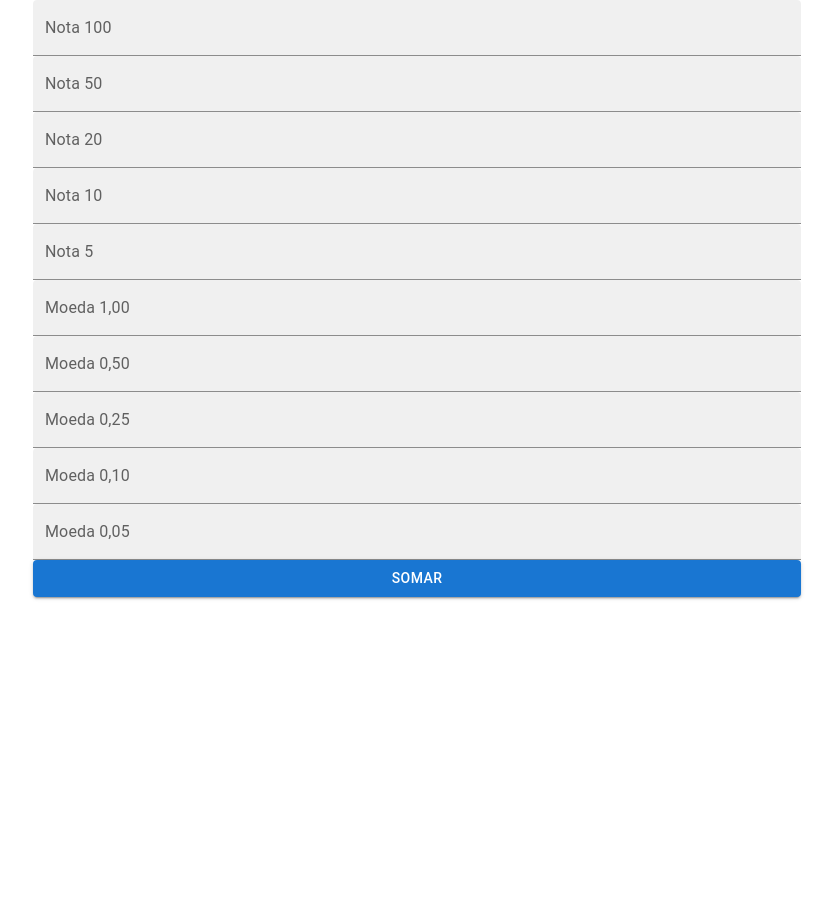
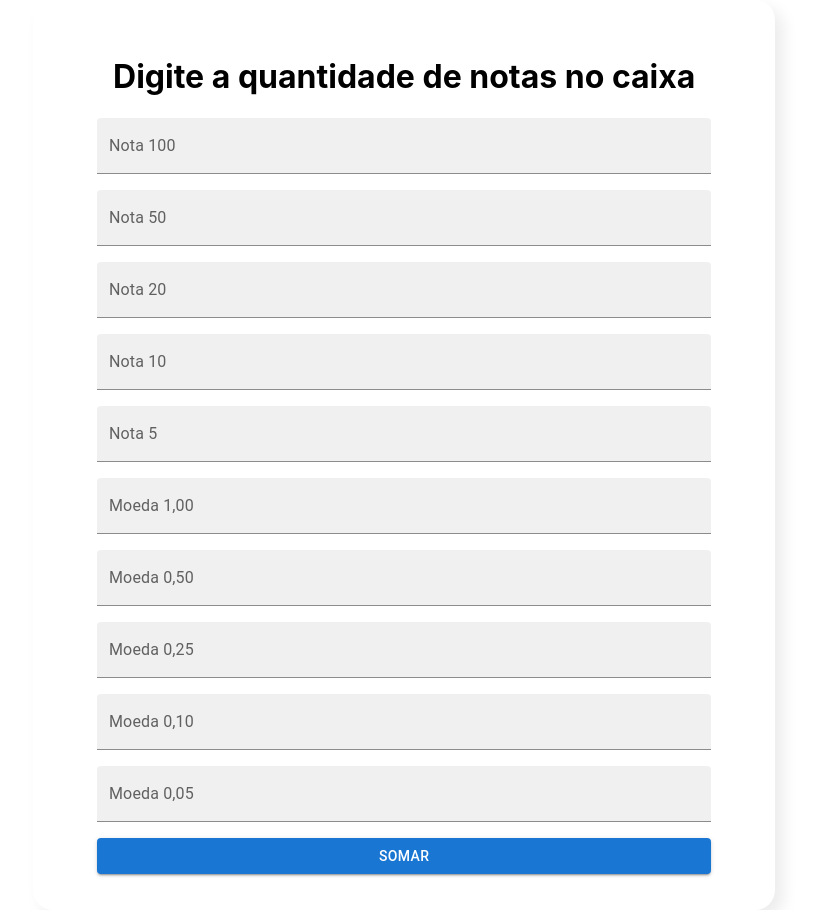
Before and after one commit to MesopotamiaAlpha/fechamento-de-caixa, a React (Create React App) app: page / in a window 1280 px wide. Shown: the whole page, without its empty margins (223-1056 px from the left). Before the commit the page ends 800 px from the top, so only its background shows below. Built offline with nearby package versions, Linux system fonts and the light colour scheme.

Commit message:
Separação por componentes

```diff
--- a/src/App.js
+++ b/src/App.js
@@ -1,21 +1,11 @@
-import { TextField,Button } from "@mui/material";
 import './css/App.css';
+import './components/blocoValores/valores'
+import Blocovalores from './components/blocoValores/valores';
 
 function App() {
   return (
     <div className="App">
-      <TextField className="campoTexto" id="filled-basic" label="Nota 100" variant="filled" />
-      <TextField className="campoTexto" id="filled-basic" label="Nota 50" variant="filled" />
-      <TextField className="campoTexto" id="filled-basic" label="Nota 20" variant="filled" />
-      <TextField className="campoTexto" id="filled-basic" label="Nota 10" variant="filled" />
-      <TextField className="campoTexto" id="filled-basic" label="Nota 5" variant="filled" />
-      <TextField className="campoTexto" id="filled-basic" label="Moeda 1,00" variant="filled" />
-      <TextField className="campoTexto" id="filled-basic" label="Moeda 0,50" variant="filled" />
-      <TextField className="campoTexto" id="filled-basic" label="Moeda 0,25" variant="filled" />
-      <TextField className="campoTexto" id="filled-basic" label="Moeda 0,10" variant="filled" />
-      <TextField className="campoTexto" id="filled-basic" label="Moeda 0,05" variant="filled" />
-
-      <Button variant="contained">Somar</Button>
+      <Blocovalores />
 
     </div>
   );
--- /dev/null
+++ b/src/components/blocoValores/valores.css
@@ -0,0 +1,12 @@
+.bloco{
+    display: flex;
+    flex-direction: column;
+    max-width: 80%;
+    border-radius: 20px;
+    padding: 36px 64px;
+    box-shadow: 8px 8px 16px rgba(0, 0 ,0, 0.08);
+}
+
+.titulo{
+    text-align: center;
+}
--- /dev/null
+++ b/src/components/blocoValores/valores.js
@@ -0,0 +1,29 @@
+import React from "react";
+import { TextField,Button } from "@mui/material";
+import './valores.css';
+
+const Blocovalores = () => {
+
+    return (
+        <>
+        <div className="bloco">
+            <h1 className="titulo">Digite a quantidade de notas no caixa</h1>
+        <TextField className="campoTexto" id="filled-basic" label="Nota 100" variant="filled" type="number"  sx={{ mb: 2 }}/>
+        <TextField className="campoTexto" id="filled-basic" label="Nota 50" variant="filled" type="number" sx={{ mb: 2 }}/>
+        <TextField className="campoTexto" id="filled-basic" label="Nota 20" variant="filled" type="number" sx={{ mb: 2 }}/>
+        <TextField className="campoTexto" id="filled-basic" label="Nota 10" variant="filled" type="number" sx={{ mb: 2 }}/>
+        <TextField className="campoTexto" id="filled-basic" label="Nota 5" variant="filled" type="number" sx={{ mb: 2 }}/>
+        <TextField className="campoTexto" id="filled-basic" label="Moeda 1,00" variant="filled" type="number" sx={{ mb: 2 }}/>
+        <TextField className="campoTexto" id="filled-basic" label="Moeda 0,50" variant="filled" type="number" sx={{ mb: 2 }}/>
+        <TextField className="campoTexto" id="filled-basic" label="Moeda 0,25" variant="filled" type="number" sx={{ mb: 2 }}/>
+        <TextField className="campoTexto" id="filled-basic" label="Moeda 0,10" variant="filled" type="number" sx={{ mb: 2 }}/>
+        <TextField className="campoTexto" id="filled-basic" label="Moeda 0,05" variant="filled" type="number" sx={{ mb: 2 }}/>
+        <Button variant="contained">Somar</Button>
+        </div>
+        </>
+    )
+
+}
+
+
+export default Blocovalores;
```
